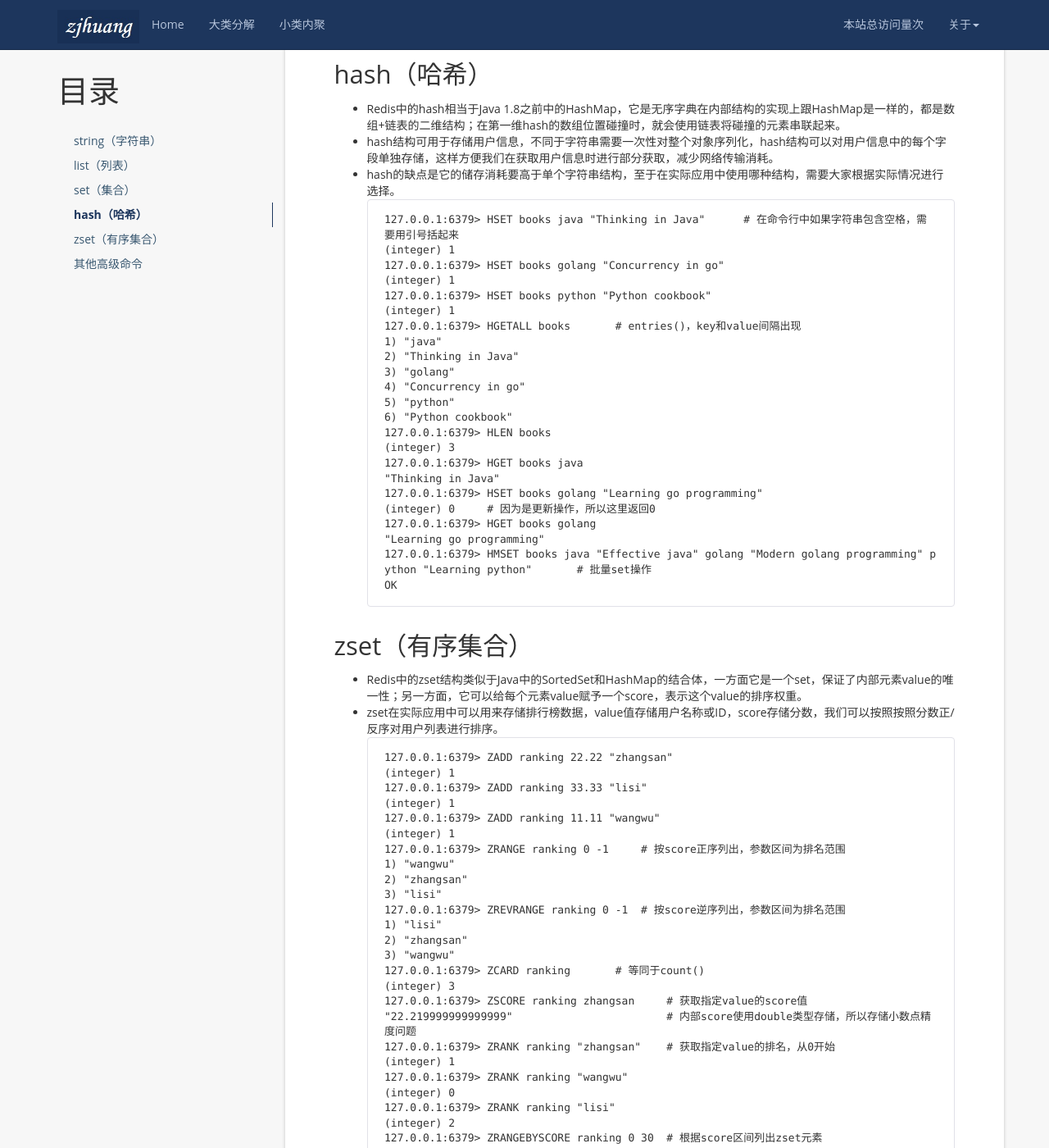
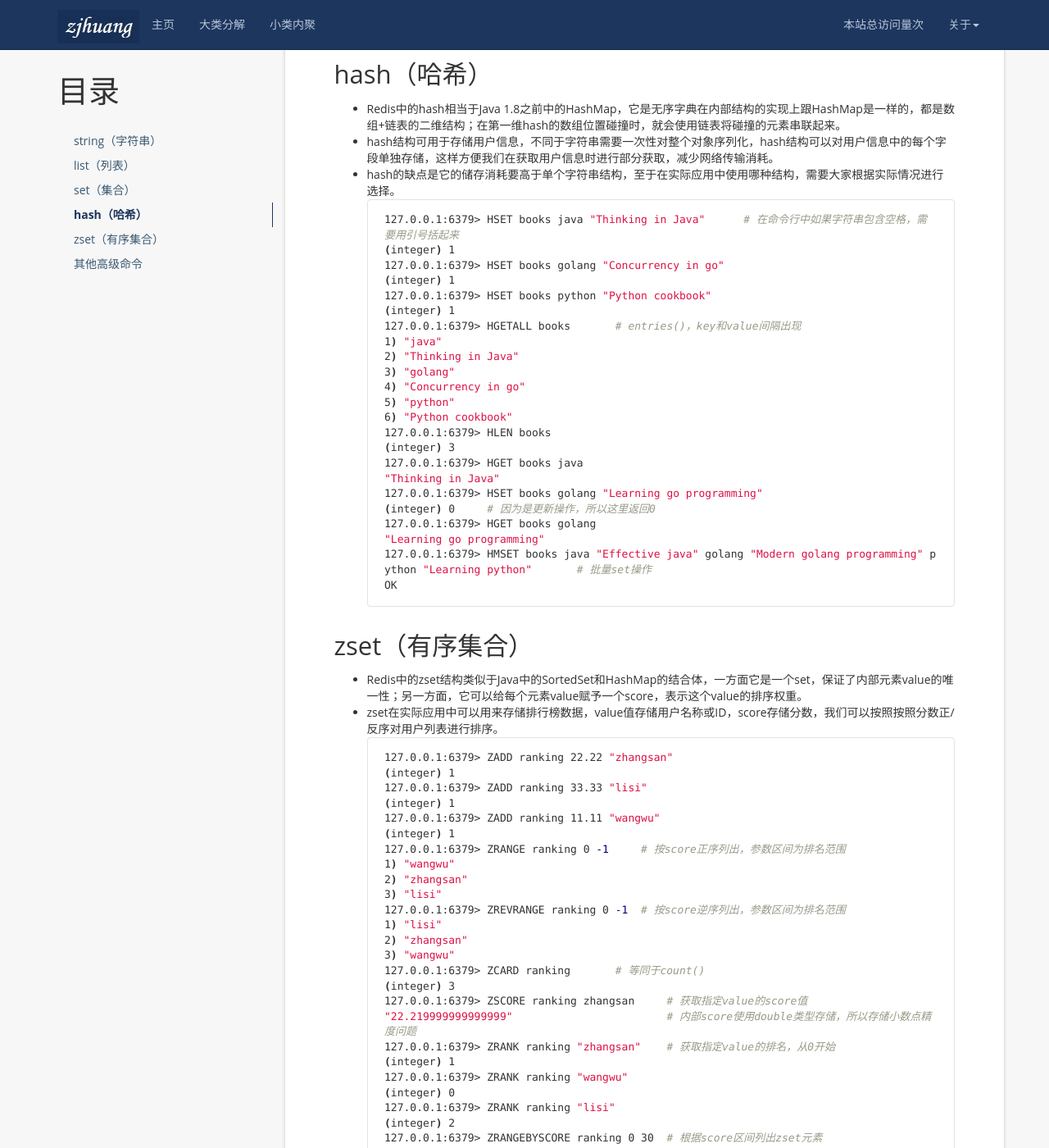
Before and after one commit to kwilove/kwilove.github.io.Jekyll, a Jekyll site: the page built from _posts/2019-03-25-Redis基础数据结构.md, in a window 1280 px wide and 1400 px high, scrolled down 4125 px. Shown: the whole window at 82% size. Built offline with Jekyll 4.4.1, drawn with Linux system fonts in a browser that asks for light colours; nearby versions of some CDN libraries; a script that is not in the unit is left out; comment, search, counter and statistics services are not loaded; some of the changed text lies outside the part shown.

Commit message:
实现代码高亮

````diff
--- a/_includes/header.html
+++ b/_includes/header.html
@@ -13,7 +13,7 @@
     <nav class="collapse navbar-collapse bs-navbar-collapse" role="navigation">
       <ul class="nav navbar-nav">
         <li>
-          <a href="{{ '/' | prepend: site.baseurl }}">Home</a>
+          <a href="{{ '/' | prepend: site.baseurl }}">主页</a>
         </li>
         <li>
           <a href="{{ '/categories/' | prepend: site.baseurl }}">大类分解</a>
--- a/_posts/2019-03-25-Redis基础数据结构.md
+++ b/_posts/2019-03-25-Redis基础数据结构.md
@@ -23,7 +23,7 @@ Redis的所有数据结构都是一个唯一的字符串类型key作为名称，
 string字符串时Redis最简单的数据结构，它的使用非常广泛；
 常见场景：比如用于缓存用户信息，我们将用户信息结构体通过JSON序列化成字符串放进Redis中缓存，取用户信息时会经过一个反序列化。
 单个键值对操作 set、get：
-```
+```shell
 127.0.0.1:6379> set desc "today is 2019-01-26"
 OK
 127.0.0.1:6379> get desc
@@ -37,7 +37,7 @@ OK
 127.0.0.1:6379>
 ```
 批量键值对操作 mset、mget：可以批量对多个字符串进行读写，节省网络耗时开销
-```
+```shell
 127.0.0.1:6379> set lang1 chinese
 OK
 127.0.0.1:6379> set lang2 english
@@ -57,7 +57,7 @@ OK
 
 > expire key secords
 > secords为过期时间，单位时秒
-```
+```shell
 127.0.0.1:6379> set city guangzhou
 OK
 127.0.0.1:6379> get city
@@ -70,7 +70,7 @@ OK
 ```
 > setex key secords value
 > secords为过期时间，单位时秒，等价于set + expire
-```
+```shell
 127.0.0.1:6379> setex city 5 guangzhou
 OK
 127.0.0.1:6379> get city
@@ -82,7 +82,7 @@ OK
 set的其他扩展命令
 > setnx key value
 > 当key不存在时执行set操作
-```
+```shell
 127.0.0.1:6379> setnx num 001
 (integer) 1
 127.0.0.1:6379> get num
@@ -93,7 +93,7 @@ set的其他扩展命令
 "001"					# num的值没有改变
 ```
 原子计数：如果value值设置成一个整数，Redis还支持对它记性自增、自减操作，自增自减时有范围的，它的范围时signed long的最大最小值，超过这个范围Redis会报错。
-```
+```shell
 127.0.0.1:6379> set age 25
 OK
 127.0.0.1:6379> incr age
@@ -116,7 +116,7 @@ Redis的list相当于Java中的`LinkedList`，它是一个链表结构而不是
 此外，列表的特性就是`先进先出`，当list弹出最后一个元素之后该数据结构自动被删除，同时内存被回收。
 常见场景：Redis的列表结构常用于作为异步队列使用，线程1将需要延后处理的任务结构体序列化喂字符串放进list中，线程2从这个list中轮询取出数据进行处理。
 * 右进左出：队列
-```
+```shell
 127.0.0.1:6379> RPUSH books java golang python
 (integer) 3
 127.0.0.1:6379> LLEN books
@@ -131,7 +131,7 @@ Redis的list相当于Java中的`LinkedList`，它是一个链表结构而不是
 (nil)
 ```
 * 右进右出：栈
-```
+```shell
 127.0.0.1:6379> RPUSH books java golang python
 (integer) 3
 127.0.0.1:6379> RPOP books
@@ -147,7 +147,7 @@ Redis的list相当于Java中的`LinkedList`，它是一个链表结构而不是
 
 ## set（集合）
 Redis的set相当于Java中的HashSet，它存储的键值对是无序且唯一的；内部实现相当于一个特殊的Hash，一个所有value都为NULL的特殊Hash，当set中的最后一个元素被移除后，数据结构会自动删除，内存被回收。
-```
+```shell
 127.0.0.1:6379> SADD books java
 (integer) 1
 127.0.0.1:6379> SADD books java
@@ -173,7 +173,7 @@ Redis的set相当于Java中的HashSet，它存储的键值对是无序且唯一
 * Redis中的hash相当于Java 1.8之前中的HashMap，它是无序字典在内部结构的实现上跟HashMap是一样的，都是数组+链表的二维结构；在第一维hash的数组位置碰撞时，就会使用链表将碰撞的元素串联起来。
 * hash结构可用于存储用户信息，不同于字符串需要一次性对整个对象序列化，hash结构可以对用户信息中的每个字段单独存储，这样方便我们在获取用户信息时进行部分获取，减少网络传输消耗。
 * hash的缺点是它的储存消耗要高于单个字符串结构，至于在实际应用中使用哪种结构，需要大家根据实际情况进行选择。
-```
+```shell
 127.0.0.1:6379> HSET books java "Thinking in Java"      # 在命令行中如果字符串包含空格，需要用引号括起来
 (integer) 1
 127.0.0.1:6379> HSET books golang "Concurrency in go"
@@ -203,7 +203,7 @@ OK
 ## zset（有序集合）
 * Redis中的zset结构类似于Java中的SortedSet和HashMap的结合体，一方面它是一个set，保证了内部元素value的唯一性；另一方面，它可以给每个元素value赋予一个score，表示这个value的排序权重。
 * zset在实际应用中可以用来存储排行榜数据，value值存储用户名称或ID，score存储分数，我们可以按照按照分数正/反序对用户列表进行排序。
-```
+```shell
 127.0.0.1:6379> ZADD ranking 22.22 "zhangsan"
 (integer) 1
 127.0.0.1:6379> ZADD ranking 33.33 "lisi"
@@ -248,7 +248,7 @@ OK
 **1. KEYS：全局遍历键**
 KEYS pattern
 查找所有符合给定模式`pattern`的key；特殊符号用`\`隔开；keys命令的速度非常快，但在一个大的数据库中使用它仍然可能造成性能问题，要尽量避免使用。
-```
+```shell
 127.0.0.1:6379> MSET one 1 two 2 three 3 four 4     # 一次设置 4 个 key
 OK
 127.0.0.1:6379> KEYS *o*
@@ -278,7 +278,7 @@ SCAN cursor [MATCH pattern] [COUNT count]
 >当 SCAN 命令的游标参数cursor被设置为 0 时， 服务器将开始一次新的迭代， 而当服务器向用户返回值为 0 的游标时， 表示迭代已结束。
 
 以下是一个 SCAN 命令的迭代过程示例：
-```
+```shell
 127.0.0.1:6379> scan 0      # 游标设置为0
 1) "17"                     # 返回新的游标，作为下次迭代的cursor参数
 2)  1) "key:12"
````
Also changed, not shown: _posts/2019-03-28-Nginx核心配置讲解与实践.md (+2 -2 lines), _posts/2019-04-03-数据库事务特性及隔离级别.md (+3 -3 lines), _posts/2020-03-28-Nginx反向代理配置.md (+1 -1 lines), _posts/2020-04-03-Springboot加载自定义yml文件配置的方法.md (+7 -7 lines).
